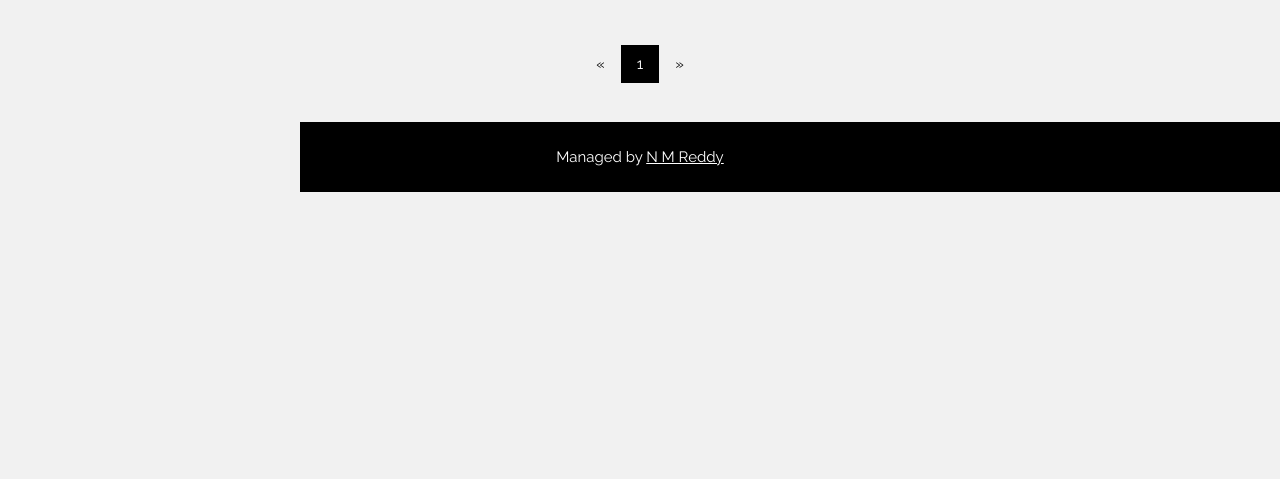
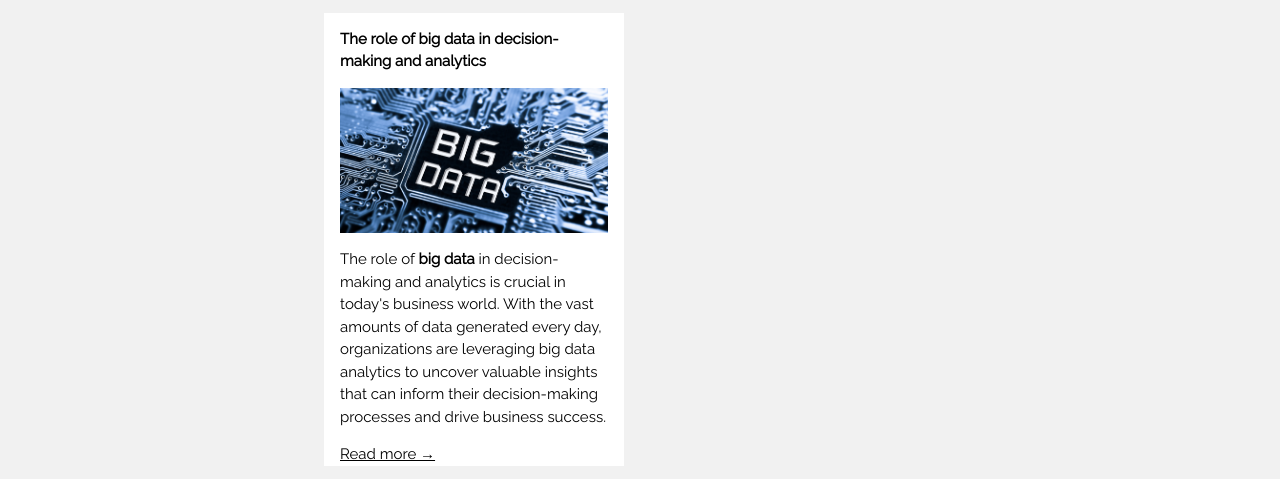
Before and after one commit to nmreddy9/My-Portfolio, a plain HTML site: page index.html in a window 1280 px wide. Shown: the part 460-939 px from the top of the page. Before the commit the page ends 800 px from the top, so only its background shows below. Drawn offline with nearby package versions, Linux system fonts and the light colour scheme.

Commit message:
Update index.html
added bigdata container

```diff
--- a/index.html
+++ b/index.html
@@ -67,6 +67,16 @@ body,h1,h2,h3,h4,h5,h6 {font-family: "Raleway", sans-serif}
         <img src="assets\images\blog/datarobot.PNG" alt="" style="width:100%" class="w3-hover-opacity">
         <p>DataRobot is an automated machine learning platform that aims to simplify and accelerate the process of building and deploying machine learning models</p>
         <a class="more-link" href="blog_posts/what_is_datarobot.html">Read more &rarr;</a>
+      </div>
+    </div>
+    <div class="w3-row-padding">
+    <div class="w3-third w3-container w3-margin-bottom">
+      <!--<img src="assets\images\blog/datarobot.PNG" alt="" style="width:100%" class="w3-hover-opacity">-->
+      <div class="w3-container w3-white">
+        <p><b>The role of big data in decision-making and analytics</b></p>
+        <img src="/images/blog_images/bigdata.PNG" alt="" style="width:100%" class="w3-hover-opacity">
+        <p>The role of <b> big data </b>in decision-making and analytics is crucial in today's business world. With the vast amounts of data generated every day, organizations are leveraging big data analytics to uncover valuable insights that can inform their decision-making processes and drive business success.</p>
+        <a class="more-link" href="blog_posts/big_data.html">Read more &rarr;</a>
       </div>
     </div>
     <!--<div class="w3-third w3-container w3-margin-bottom">
```
